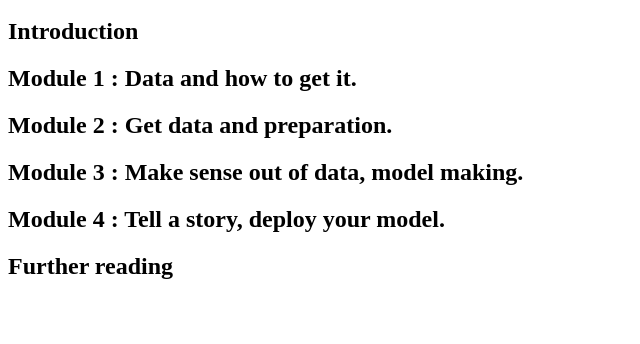
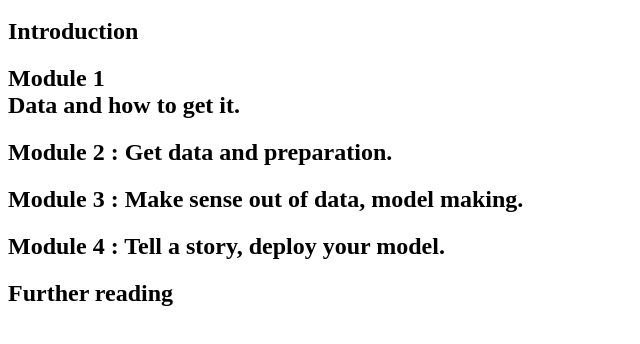
Before and after one commit to Amit-IITM/tds_book, a plain HTML site: page index.html in a window 1280 px wide. Shown: the part 48-392 px from the top of the page, without its empty margins (0-640 px from the left). Drawn offline with Linux system fonts and the light colour scheme.

Commit message:
Update index.html

```diff
--- a/index.html
+++ b/index.html
@@ -1,7 +1,14 @@
+<html>
+  <body>
+    <style>
+      {text-align: center;}
+    </style>
     <h1>Index</h1>
     <h2>Introduction</h2>
-<h2>Module 1 : Data and how to get it.</h2>
+    <h2>Module 1<br>Data and how to get it.</h2>
     <h2>Module 2 : Get data and preparation.</h2>
     <h2>Module 3 : Make sense out of data, model making.</h2>
     <h2>Module 4 : Tell a story, deploy your model.</h2>
     <h2>Further reading</h2>
+  </body>
+</html>
```
Lines whose indentation alone changed are shown as unchanged.
